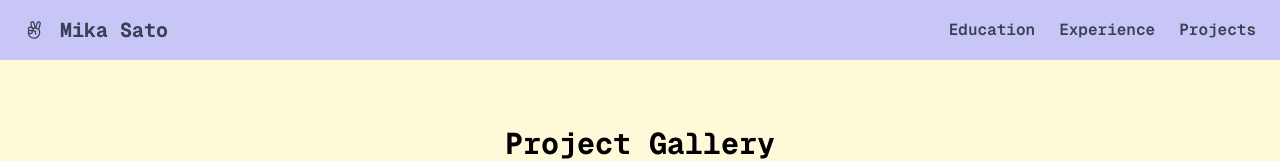
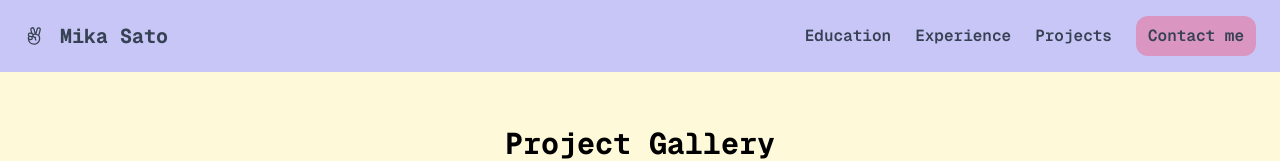
Before and after one commit to mikasatoo/portfolio-website-v2, a Next.js app: page /projects in a window 1280 px wide. Shown: the top 161 px of the page. Built offline with nearby package versions, Linux system fonts and the light colour scheme; a web font is replaced by a local one.

Commit message:
add a contact me button to the navbar

```diff
--- a/src/components/Frame.tsx
+++ b/src/components/Frame.tsx
@@ -24,7 +24,7 @@ export function Frame({ name, imgPath, imgAlt, description, stack, githubLink, d
                 <div className="flex flex-col gap-2 items-center justify-center text-center">
                     <div className="bg-stone-50 p-2 flex flex-col w-full max-w-[300px] h-[300px] aspect-square items-center justify-between shadow-lg border-double border-16 border-yellow-500 rounded-xl outline outline-8 outline-yellow-400 mb-4">
                         {/* Artwork name */}
-                        <h3 className="text-lg font-bold text-black pb-2 px-2">{name}</h3>
+                        <h3 className="text-lg lg:text-md font-bold text-black pb-2 px-2">{name}</h3>
 
                         {/* Image */}
                         <div className="mx-2 flex items-center justify-center overflow-hidden">
--- a/src/components/Navbar.tsx
+++ b/src/components/Navbar.tsx
@@ -16,38 +16,52 @@ export default function Navbar() {
                     Mika Sato
                 </Link>
 
-                {/* Desktop Menu */}
-                <div className="hidden md:flex space-x-6 font-semibold">
+                {/* Medium and larger screens */}
+                <div className="hidden md:flex gap-6 font-semibold md:items-center">
                     <NavLink href="/education" label="Education" />
                     <NavLink href="/experience" label="Experience" />
                     <NavLink href="/projects" label="Projects" />
-                    {/* TODO: Add the "Blog" link back in once I set up this page */}
+                    {/* TODO: Add the "Blog" link back in once I set up this page (and in the hamburger menu dropdown below) */}
                     {/* <NavLink href="/blog" label="Blog" /> */}
+                    {/* **TODO: Add a link/onClick prop to the "Contact me" button (to bring up an overlay?) */}
+                    <button className="bg-pink rounded-xl p-2 px-3 hover:outline-2 hover:outline-offset-2 hover:outline-pink">Contact me</button>
                 </div>
 
-                {/* Mobile Menu Button */}
+                {/* Small screens */}
+                <div className="md:hidden flex items-center gap-3">
+                    {/* **TODO: Add the same link/onClick prop to this one too */}
+                    <button className="md:hidden bg-pink rounded-xl p-2 px-3 text-sm font-semibold">Contact me</button>
+
                     <button
                         className="md:hidden"
                         onClick={() => setIsOpen(!isOpen)}
-                    aria-label="Toggle Menu"
+                        aria-label="Hamburger menu"
                     >
                         {isOpen ? <X size={24} /> : <Menu size={24} />}
                     </button>
                 </div>
+            </div>
 
-            {/* Mobile Menu Dropdown */}
+            {/* Hamburger menu dropdown */}
             {isOpen && (
-                <div className="md:hidden flex flex-col space-y-4 px-6 py-4 bg-white shadow-lg">
+                <div className="md:hidden flex flex-col gap-4 px-6 py-4 bg-stone-50 shadow-lg">
+                    <NavLink href="/education" label="Education" onClick={() => setIsOpen(false)} />
                     <NavLink href="/experience" label="Experience" onClick={() => setIsOpen(false)} />
                     <NavLink href="/projects" label="Projects" onClick={() => setIsOpen(false)} />
-                    <NavLink href="/contact" label="Contact" onClick={() => setIsOpen(false)} />
+                    {/* <NavLink href="/blog" label="Blog" onClick={() => setIsOpen(false)} /> */}
                 </div>
             )}
         </nav>
     );
 }
 
-function NavLink({ href, label, onClick }: { href: string; label: string; onClick?: () => void }) {
+type NavLinkInputs = {
+    href: string;
+    label: string;
+    onClick?: () => void
+}
+
+function NavLink({ href, label, onClick }: NavLinkInputs) {
     return (
         <Link href={href} className="text-gray-700 hover:text-blue-500" onClick={onClick}>
             {label}
```
Lines whose indentation alone changed are shown as unchanged.
